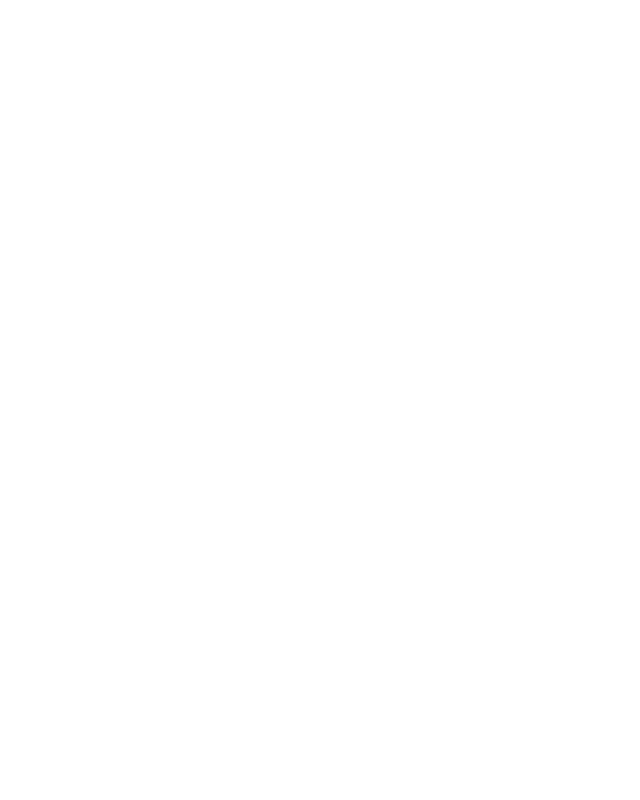
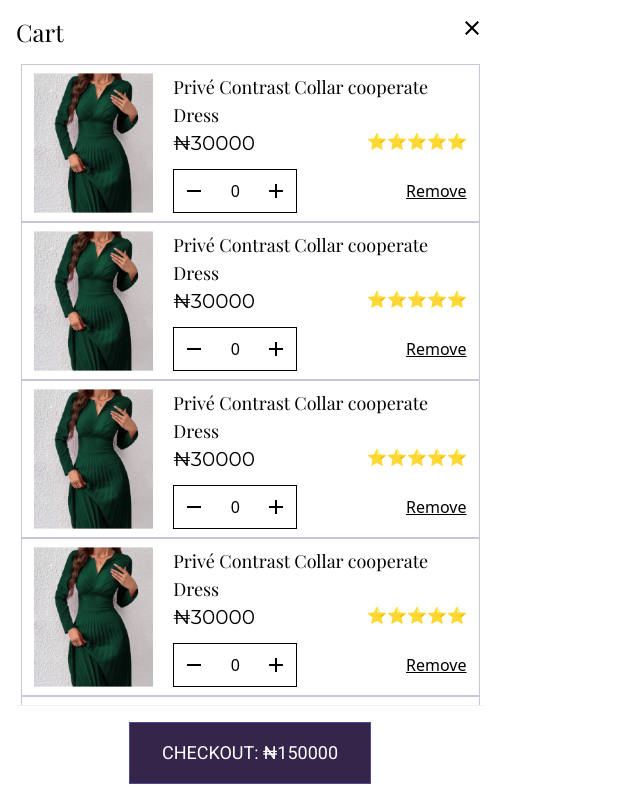
Before and after one commit to Temi-Dire/chapter40-website, a React (Vite) app: page /checkoutmodal in a window 1280 px wide. Before the commit this address had no page. Shown: the whole page, without its empty margins (0-640 px from the left). Built offline with nearby package versions, Linux system fonts and the light colour scheme.

Commit message:
built checkout modal

```diff
--- a/src/App.tsx
+++ b/src/App.tsx
@@ -9,6 +9,7 @@ import Signup from "./pages/auth/signup";
 import Details from "./pages/account/details";
 import Editaccount from "./pages/account/editaccount";
 import SavedProduct from "./components/SavedProduct";
+import CheckoutModal from "./components/CheckoutModal";
 
 function App() {
   return (
@@ -24,6 +25,7 @@ function App() {
             <Route path="/account/details" element={<Details />} />
             <Route path="/account/editaddress" element={<Editaccount />} />
             <Route path="/savedproduct" element={<SavedProduct />} />
+            <Route path="/checkoutmodal" element={<CheckoutModal />} />
             {/* <Route
               path="/checkoutproduct"
               element={
--- /dev/null
+++ b/src/components/CheckoutModal.tsx
@@ -0,0 +1,56 @@
+import CloseIcon from "@mui/icons-material/Close";
+import CheckoutProduct from "./CheckoutProduct";
+import Button from "./Button";
+import { Link } from "react-router-dom";
+
+const CheckoutModal = () => {
+  const products = [
+    {
+      desc: "Privé Contrast Collar cooperate Dress",
+      price: 30000,
+    },
+    {
+      desc: "Privé Contrast Collar cooperate Dress",
+      price: 30000,
+    },
+    {
+      desc: "Privé Contrast Collar cooperate Dress",
+      price: 30000,
+    },
+    {
+      desc: "Privé Contrast Collar cooperate Dress",
+      price: 30000,
+    },
+    {
+      desc: "Privé Contrast Collar cooperate Dress",
+      price: 30000,
+    },
+  ];
+  const getTotal = () => {
+    let sum: number = 0;
+    for (let i = 0; i < products.length; i++) {
+      sum += products[i].price;
+    }
+    return sum;
+  };
+  return (
+    <>
+      <div className=" h-screen overflow-y-scroll px-4 max-w-[500px] flex flex-col items-center bg-white">
+        <div className="flex justify-between py-4 font-playfair text-2xl sticky top-0 bg-white w-full">
+          <div>Cart</div>
+          <CloseIcon />
+        </div>
+        <div>
+          {products.map((product) => (
+            <CheckoutProduct desc={product.desc} price={product.price} />
+          ))}
+        </div>
+        <div className="sticky bottom-0 bg-white w-full flex justify-center py-4 border-t border-[#F1F1F1]">
+          <Button text={`CHECKOUT: ₦${getTotal()}`} />
+        </div>
+      </div>
+    </>
+  );
+};
+
+export default CheckoutModal;
```
